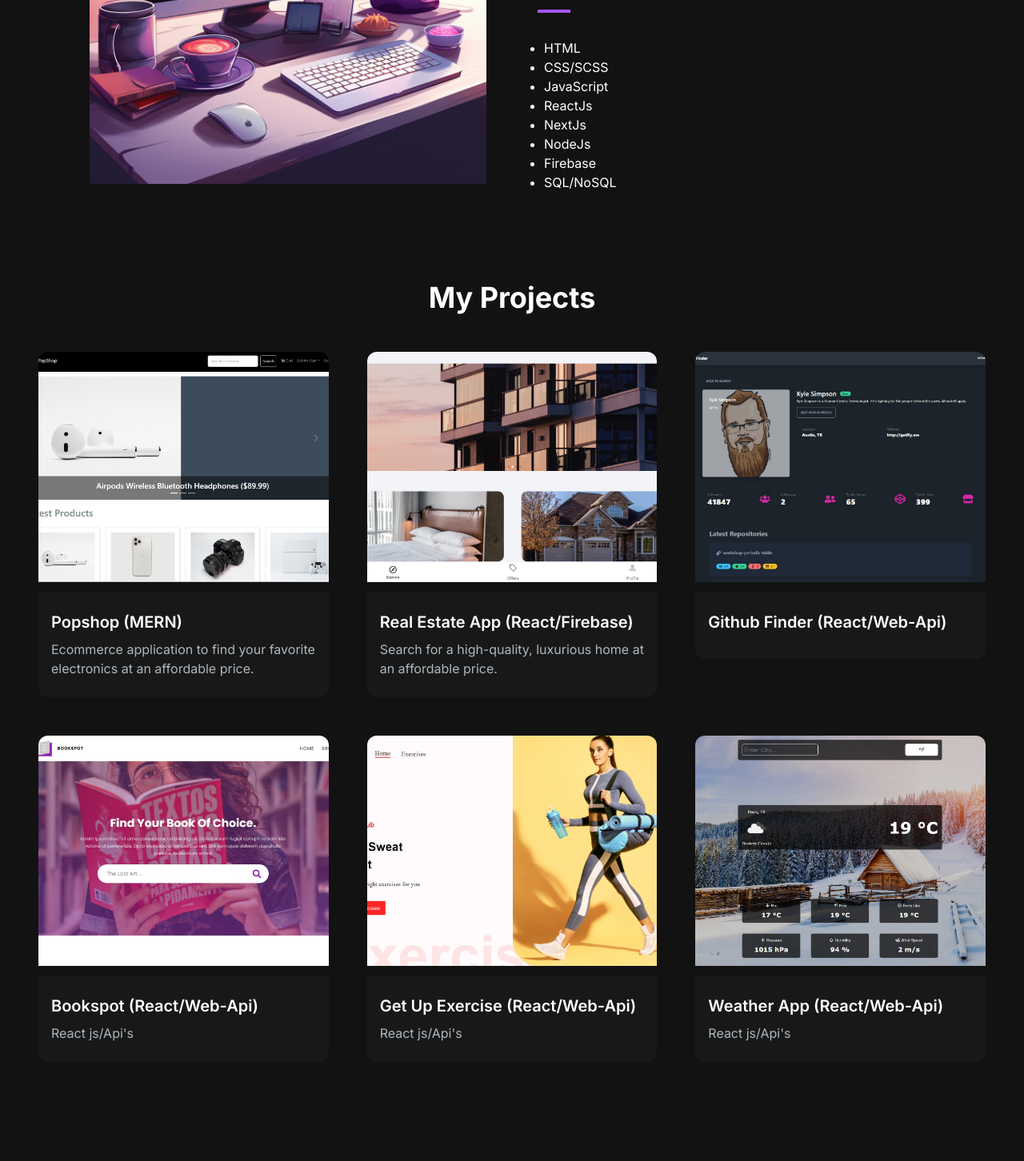
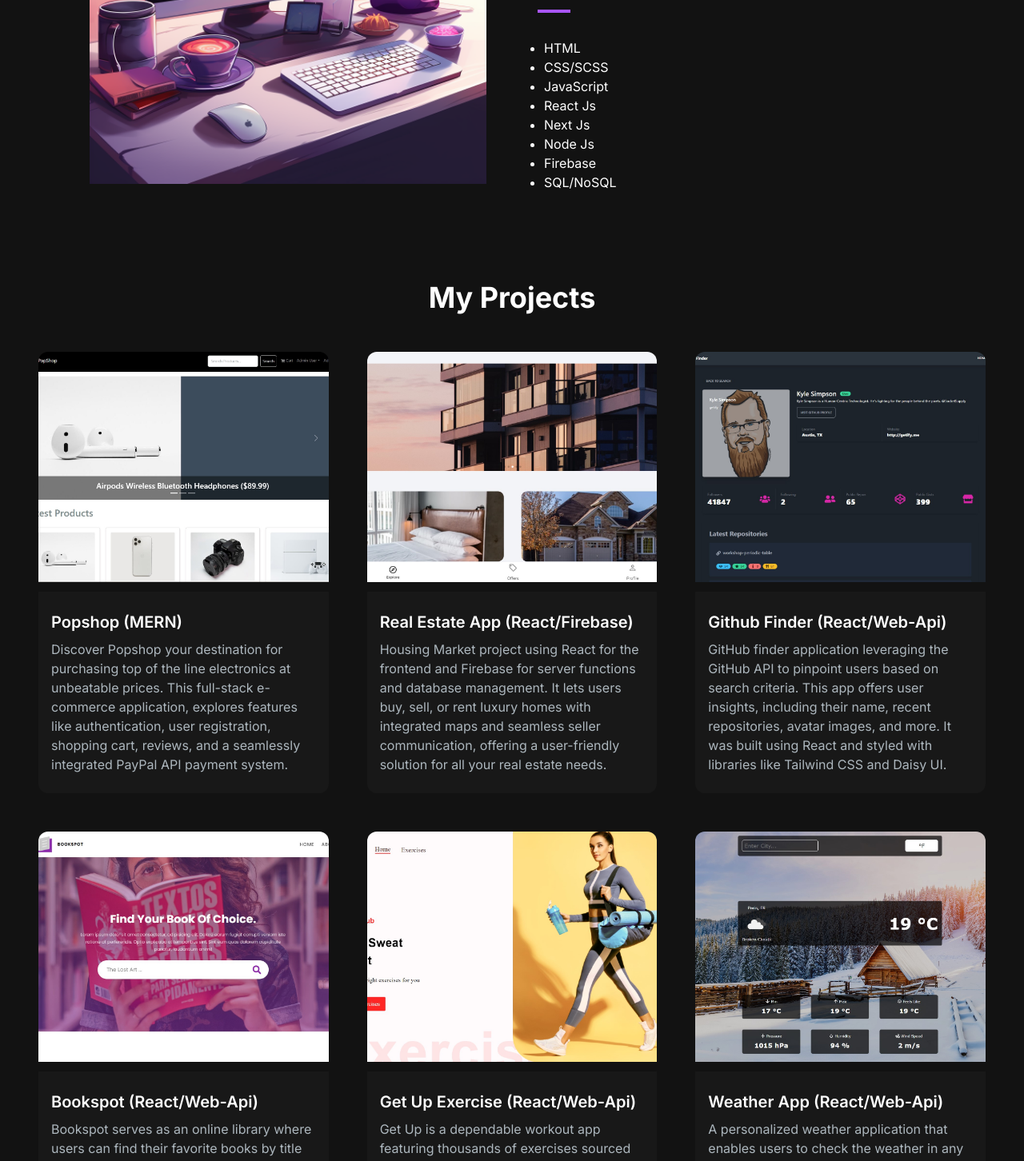
Before and after one commit to Ahsan-Zaidi/Ahsan-dev, a Next.js app: page / in a window 1280 px wide. Shown: the part 980-2432 px from the top of the page at 80% size. Built offline with nearby package versions, Linux system fonts and the light colour scheme.

Commit message:
final push

```diff
--- a/src/app/components/AboutSection.jsx
+++ b/src/app/components/AboutSection.jsx
@@ -12,9 +12,9 @@ const TAB_DATA = [
                 <li>HTML</li>
                 <li>CSS/SCSS</li>
                 <li>JavaScript</li>
-                <li>ReactJs</li>
-                <li>NextJs</li>
-                <li>NodeJs</li>
+                <li>React Js</li>
+                <li>Next Js</li>
+                <li>Node Js</li>
                 <li>Firebase</li>
                 <li>SQL/NoSQL</li>
             </ul>
--- a/src/app/components/ProjectsSection.jsx
+++ b/src/app/components/ProjectsSection.jsx
@@ -6,7 +6,7 @@ const projectsData = [
     {
       id: 1,
       title: "Popshop (MERN)",
-      description: "Ecommerce application to find your favorite electronics at an affordable price.",
+      description: "Discover Popshop your destination for purchasing top of the line electronics at unbeatable prices. This full-stack e-commerce application, explores features like authentication, user registration, shopping cart, reviews, and a seamlessly integrated PayPal API payment system.",
       image: "/images/projects/project1.jpg",
       tag: ["All", "Web"],
       gitUrl: 'https://github.com/Ahsan-Zaidi/techshop',
@@ -15,7 +15,7 @@ const projectsData = [
     {
       id: 2,
       title: "Real Estate App (React/Firebase)",
-      description: "Search for a high-quality, luxurious home at an affordable price.",
+      description: "Housing Market project using React for the frontend and Firebase for server functions and database management. It lets users buy, sell, or rent luxury homes with integrated maps and seamless seller communication, offering a user-friendly solution for all your real estate needs.",
       image: "/images/projects/project2.jpg",
       tag: ["All", "Web"],
       gitUrl: 'https://github.com/Ahsan-Zaidi/real-estate-app',
@@ -24,7 +24,7 @@ const projectsData = [
     {
       id: 3,
       title: "Github Finder (React/Web-Api)",
-      description: "",
+      description: "GitHub finder application leveraging the GitHub API to pinpoint users based on search criteria. This app offers user insights, including their name, recent repositories, avatar images, and more. It was built using React and styled with libraries like Tailwind CSS and Daisy UI.",
       image: "/images/projects/project3.jpg",
       tag: ["All", "Web"],
       gitUrl: 'https://github.com/Ahsan-Zaidi/github-finder',
@@ -33,7 +33,7 @@ const projectsData = [
     {
       id: 4,
       title: "Bookspot (React/Web-Api)",
-      description: "React js/Api's",
+      description: "Bookspot serves as an online library where users can find their favorite books by title or author's name. Moreover, it enriches the user experience by offering book descriptions, with data sourced from a web API.",
       image: "/images/projects/project4.jpg",
       tag: ["All", "Mobile"],
       gitUrl: 'https://github.com/Ahsan-Zaidi/library',
@@ -42,7 +42,7 @@ const projectsData = [
     {
       id: 5,
       title: "Get Up Exercise (React/Web-Api)",
-      description: "React js/Api's",
+      description: "Get Up is a dependable workout app featuring thousands of exercises sourced from rapid API. It organizes exercises by muscle groups and incorporates videos to help users enhance their form, all built with React and React Bootstrap.",
       image: "/images/projects/project5.jpg",
       tag: ["All", "Mobile"],
       gitUrl: 'https://github.com/Ahsan-Zaidi/getup-exercise',
@@ -51,7 +51,7 @@ const projectsData = [
     {
       id: 6,
       title: "Weather App (React/Web-Api)",
-      description: "React js/Api's",
+      description: "A personalized weather application that enables users to check the weather in any city worldwide. This app utilizes a Web API to retrieve comprehensive data, including temperature, precipitation probability, humidity, and wind speeds.",
       image: "/images/projects/project6.jpg",
       tag: ["All", "Mobile"],
       gitUrl: 'https://github.com/Ahsan-Zaidi/weather-app',
```
